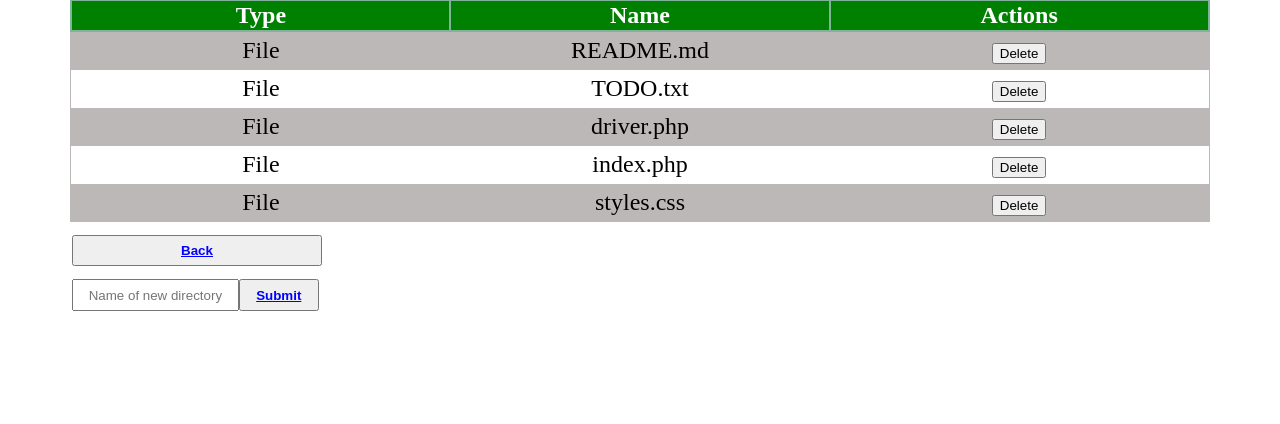
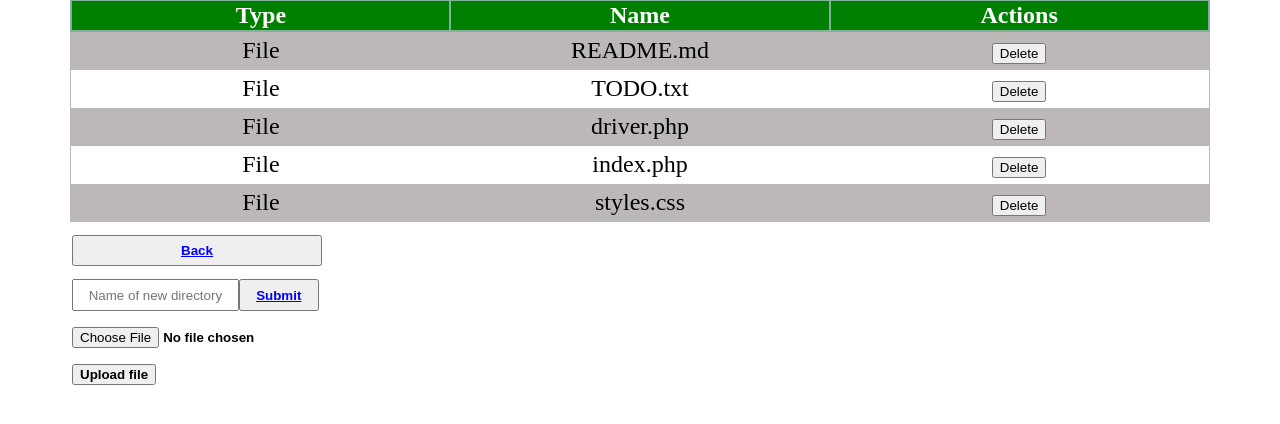
Before and after one commit to lexaras/PHP_FBrowser, a PHP site: page /?path=1 in a window 1280 px wide. Shown: the part 171-595 px from the top of the page. Run offline with PHP 8.4, Linux system fonts and the light colour scheme; the visitor is signed in with stand-in values (Sample User, id 1).

Commit message:
Added upload functionality

```diff
--- a/TODO.txt
+++ b/TODO.txt
@@ -3,6 +3,6 @@ Create PHP file browser demo:
           -ability to enter directory                                    Done
           -back button(return back from directory if entered)            Done---> Not working properly--->In progress--->Fixed?
           -delete button(to delete just files)                           Done
-          -ability to download/upload files                              Not finished yet
+          -ability to download/upload files                              Not finished yet--->Upload DONE ---> Download in progress
           -authentication mechanism(LOGIN/LOGOUT)                        Done
-          -minimal css                                                   In progress
+          -minimal css                                                   In progress---> Small upgrades, login box need some fixes
--- a/driver.php
+++ b/driver.php
@@ -13,6 +13,27 @@ print('<div class="logout">Click here to <a href="index.php?action=logout"> logo
     </thead>
     <tbody>
         <?php
+        if (isset($_FILES['image'])) {
+            $errors = array();
+            $file_name = $_FILES['image']['name'];
+            $file_size = $_FILES['image']['size'];
+            $file_tmp = $_FILES['image']['tmp_name'];
+            $file_type = $_FILES['image']['type'];
+            // check extension (and only permit jpegs, jpgs and pngs)
+            $file_ext = strtolower(end(explode('.', $_FILES['image']['name'])));
+            $extensions = array("jpeg", "jpg", "png", "txt");
+            if (in_array($file_ext, $extensions) === false) {
+                $errors[] = "extension not allowed, please choose a JPEG or PNG file.";
+            }
+            if ($file_size > 2097152) {
+                $errors[] = 'File size must be excately 2 MB';
+            }
+            if (empty($errors) == true) {
+                move_uploaded_file($file_tmp, $_GET['path'] . "./" . $file_name);
+            } else {
+                print_r($errors);
+            }
+        }
         //Display cwd(current working directory) files and directories
         if (!isset($_GET['path']) && !isset($_POST['new_dir']) && empty($_POST)) {
             $dir = getcwd();
@@ -61,16 +82,23 @@ $previous_dir = dirname($current_dir);
 print("<button><a href='$previous_dir'>Back</a></button>");
 //history.back(1)- not working properly when making new dir
 //print('<button type="button" onclick="history.back(1);">Back</button>');
+
 //New directory input + button fields
 print("<form action=''method='POST'><input type='text' name='new_dir'
 id='input' placeholder='Name of new directory'><button id='submit'>Submit</button></form>");
-
 ?>
 
+<!-- Upload file form and -->
+<form action="" method="POST" enctype="multipart/form-data">
+    <input id='upl_buttons' type="file" name="image" />
+    <br>
+    <input id='upl_buttons' type="submit" value="Upload file" />
+</form>
 
 
-<!-- Functions -- !>
 <?php
+//Functions
+
 //Looping through array of files/directories and displaying each
 //into the table with a single if condition(whether its file or dir)
 function display($files_directories)
--- a/styles.css
+++ b/styles.css
@@ -56,6 +56,11 @@ button {
     margin-left: 0;
     padding: 0.5vw;
 }
+#upl_buttons{
+    margin-left: 5vw;
+    margin-top: 2vh;
+    font-weight: 700;
+}
 
 #input {
     margin-left: 5vw;
```
